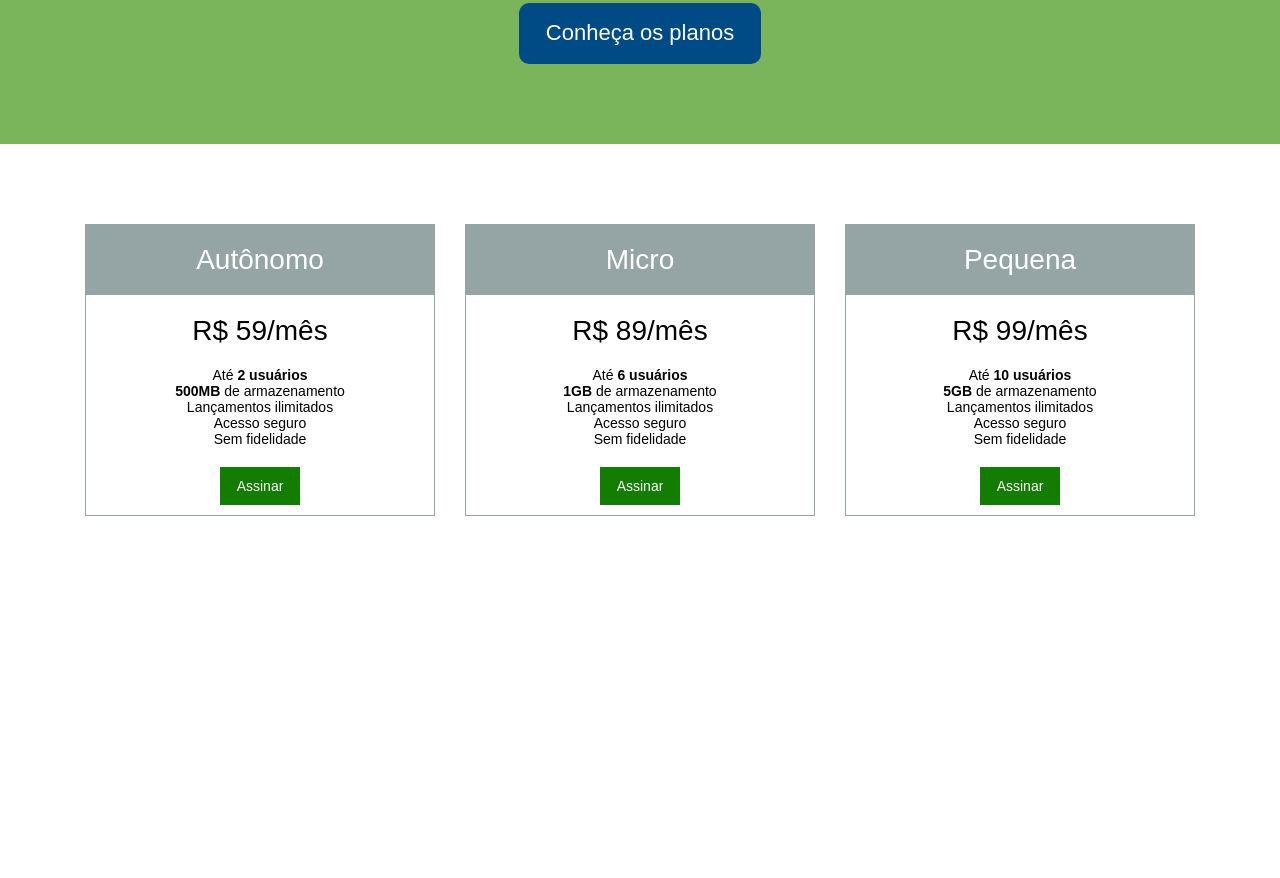
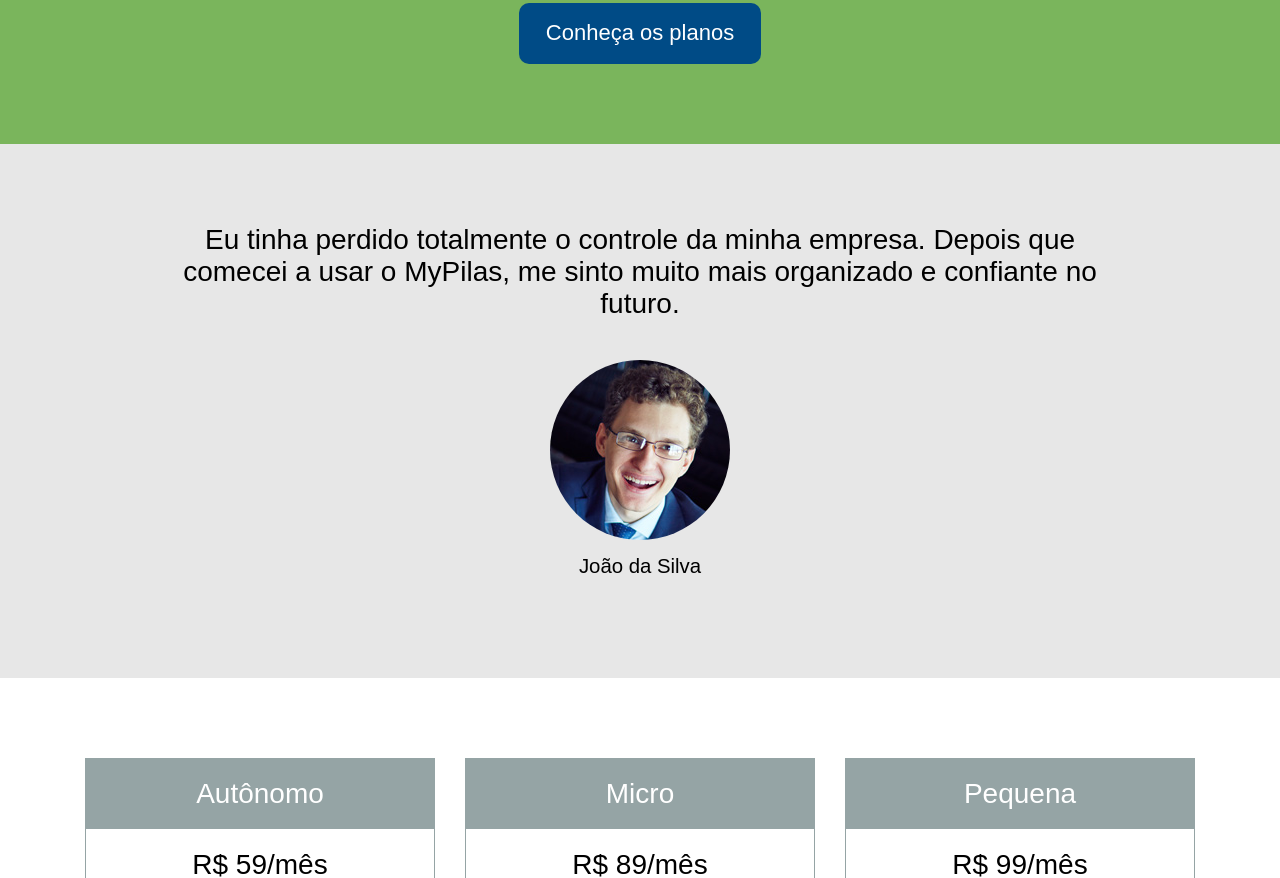
Before and after one commit to Dailton-Bastos/my-pilas, a plain HTML site: page index.html in a window 1280 px wide. Shown: the part 417-1295 px from the top of the page. Before the commit the page ends 1013 px from the top, so only its background shows below. Drawn offline with Linux system fonts and the light colour scheme.

Commit message:
Adicionado o depoimento

```diff
--- a/css/componentes.css
+++ b/css/componentes.css
@@ -126,3 +126,42 @@
     font-size: 2.2rem;
   }
 }
+
+/*---------------------------*\
+  BOTAO
+\*---------------------------*/
+.depoimento {
+  font-size: 2.2rem; /* 22px */
+}
+
+@media (min-width: 992px) {
+  .depoimento {
+    padding-left: 15px;
+    padding-right: 15px;
+
+    font-size: 2.8rem;
+  }
+}
+
+.depoimento > blockquote {
+  margin: 0;
+  padding: 0 60px;
+
+  text-align: center;
+  font-size: 1em;
+}
+
+.depoimento__autor {
+  margin-top: 40px;
+
+  text-align: center;
+  font-size: 0.7272em;
+}
+
+.depoimento__autor > img {
+  border-radius: 50%;
+}
+
+.depoimento__autor > p {
+  margin-top: 10px;
+}
--- a/css/layout.css
+++ b/css/layout.css
@@ -13,7 +13,14 @@
   padding: 80px 0;
 }
 
+/* Chamada Principal*/
 .layout-chamada {
   padding: 80px 0;
   background-color: #7ab55c;
 }
+
+/* Depoimento */
+.layout-depoimento {
+  padding: 80px 0;
+  background-color: #e7e7e7;
+}
--- a/index.html
+++ b/index.html
@@ -33,6 +33,22 @@
       </div>
     </section>
 
+    <div class="layout-depoimento">
+      <div class="container">
+
+        <div class="depoimento">
+          <blockquote>
+            Eu tinha perdido totalmente o controle da minha empresa. Depois que comecei a usar o MyPilas, me sinto muito mais organizado e confiante no futuro.
+          </blockquote>
+
+          <div class="depoimento__autor">
+            <img src="imagens/joao-da-silva.jpg" width="180" height="180" alt="João da Silva autor do depoimento">
+            <p>João da Silva</p>
+          </div>
+        </div>
+
+      </div>
+    </div>
     <div id="planos" class="layout-planos">
       <div class="container">
         <div class="row">
```
Also changed, not shown: imagens/joao-da-silva.jpg (added).
